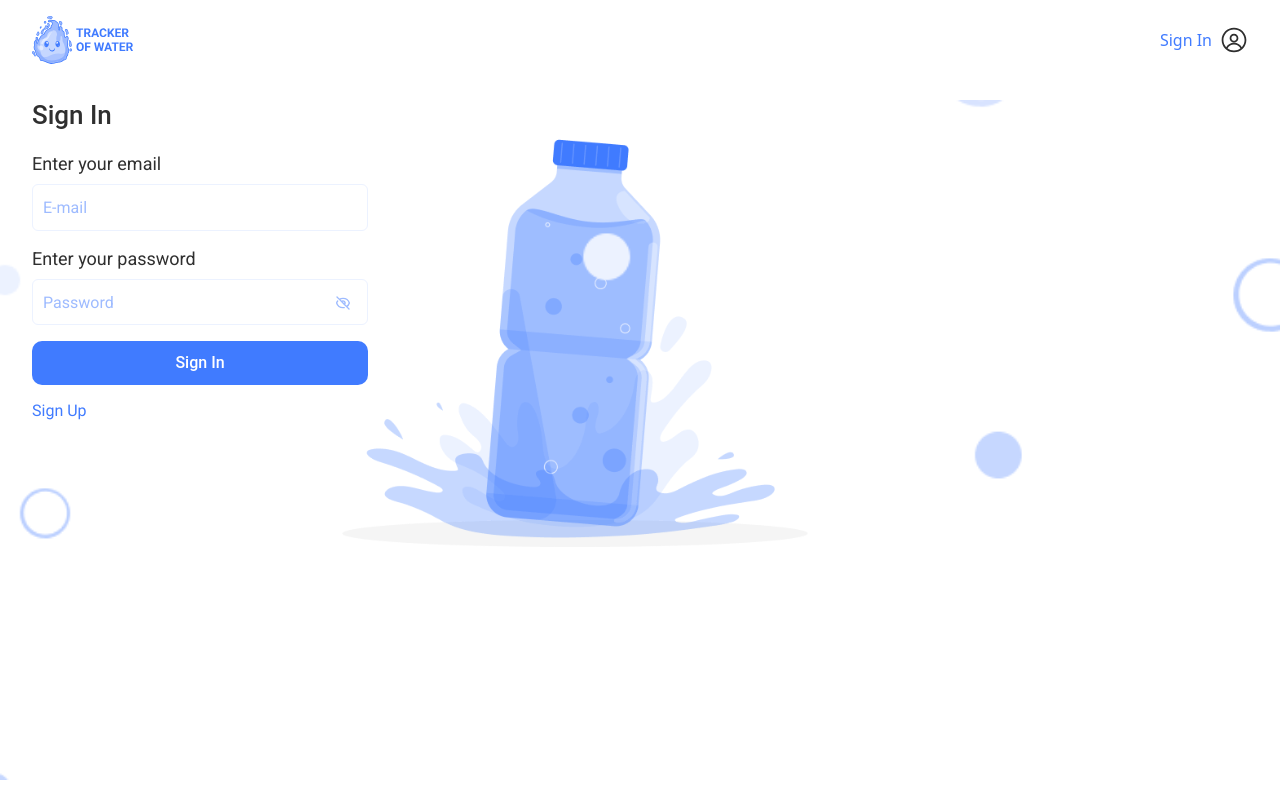
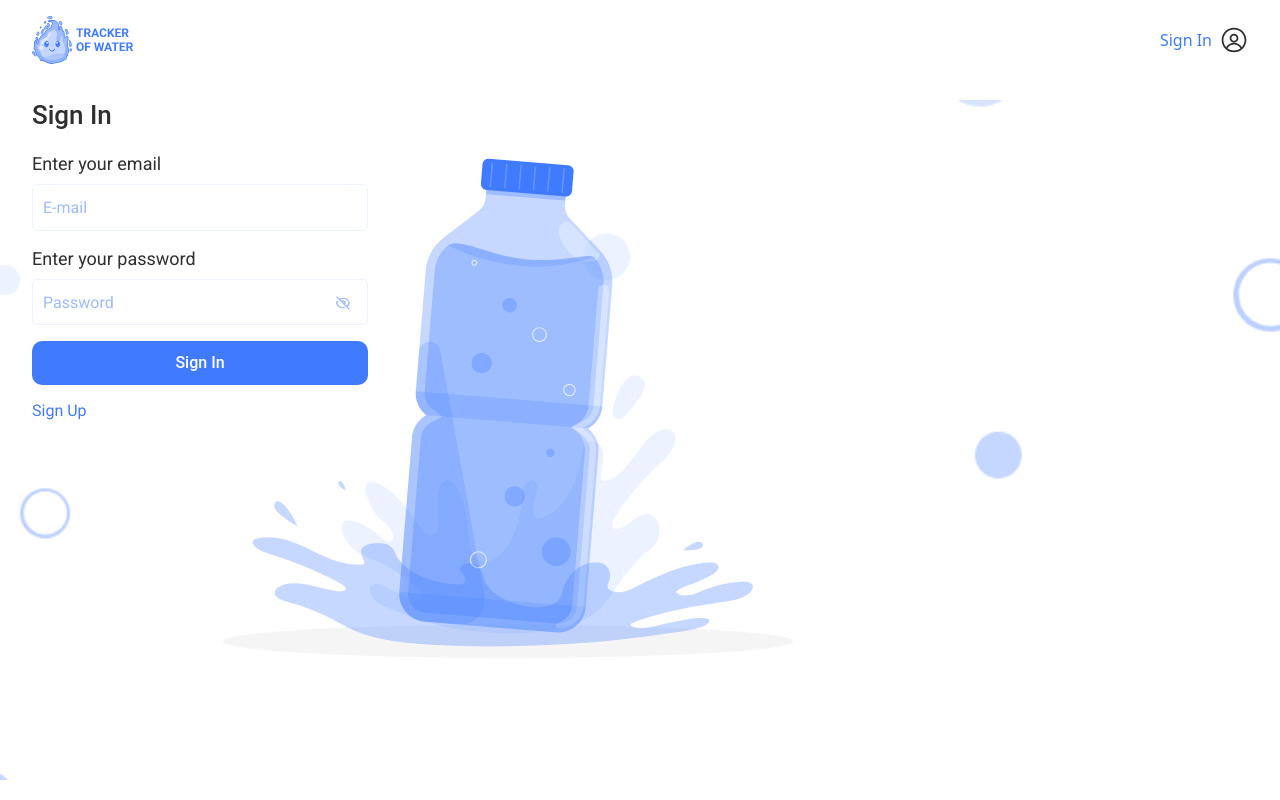
Before and after one commit to vladbevz/aqua-tracker-FE, a React (Vite) app: page /signin in a window 1280 px wide. Built offline with nearby package versions, Linux system fonts and the light colour scheme.

Commit message:
change backgroun Sign in

```diff
--- a/src/components/SignInForm/SignInForm.jsx
+++ b/src/components/SignInForm/SignInForm.jsx
@@ -123,33 +123,6 @@ export const SignInForm = () => {
           </Form>
         )}
       </Formik>
-      <picture className={css.picture}>
-        <source
-          srcSet="/images/SignIn/Bottle/Bottle-Desc-Sign-In-x2.png"
-          media="(min-width: 1440px) and (min-resolution: 192dpi)"
-        />
-        <source
-          srcSet="/images/SignIn/Bottle/Bottle-Desc-Sign-In.png"
-          media="(min-width: 1440px)"
-        />
-        <source
-          srcSet="/images/SignIn/Bottle/Bottle-Tab-Sign-In-x2.png"
-          media="(min-width: 768px) and (min-resolution: 192dpi)"
-        />
-        <source
-          srcSet="/images/SignIn/Bottle/Bottle-Tab-Sign-In.png"
-          media="(min-width: 768px)"
-        />
-        <source
-          srcSet="/images/SignIn/Bottle/Bottle-Mob-Sign-In-x2.png"
-          media="(max-width: 767px) and (min-resolution: 192dpi)"
-        />
-        <img
-          src="/images/SignIn/Bottle/Bottle-Mob-Sign-In.png"
-          alt="Bottle Sign In"
-          style={{ width: "100%", height: "auto" }}
-        />
-      </picture>
     </div>
   );
 };
--- a/src/components/SignInForm/SignInForm.module.css
+++ b/src/components/SignInForm/SignInForm.module.css
@@ -128,7 +128,6 @@ span {
     height: 548px;
     top: 0;
     left: 20%;
-    z-index: -1;
   }
 }
 @media only screen and (min-width: 1440px) {
--- a/src/pages/SignInPage/SignInPage.module.css
+++ b/src/pages/SignInPage/SignInPage.module.css
@@ -1,9 +1,10 @@
 .signIn {
   height: 680px;
-  background-image: url("/images/SignIn/Mobile-Sign-In.png");
-  background-size: cover;
-  background-position: center;
-  background-repeat: no-repeat;
+  background-image: url("/images/SignIn/Mobile-Sign-In.png"),
+    url("/images/SignIn/Bottle/Bottle-Mob-Sign-In.png");
+  background-size: cover, auto;
+  background-position: center, center 360px;
+  background-repeat: no-repeat, no-repeat;
   padding: 4px 20px;
   margin-top: 20px;
   display: flex;
@@ -11,23 +12,21 @@
   align-items: center;
 }
 
-@media only screen and (min-resolution: 192dpi) {
-  .signIn {
-    background-image: url("/images/SignIn/Mobile-Sign-In-x2.png");
-  }
-}
-
 @media only screen and (min-width: 768px) {
   .signIn {
-    background-image: url("/images/SignIn/Tablet-Sign-In.png");
-    /* padding-top: 40px; */
+    background-image: url("/images/SignIn/Bottle/Bottle-Tab-Sign-In.png"),
+      url("/images/SignIn/Tablet-Sign-In.png");
+    background-size: 736px 548px, cover;
+    background-position: 140px 10px, center;
+    background-repeat: no-repeat, no-repeat;
     padding: 0 32px;
     display: block;
   }
 
   @media only screen and (min-resolution: 192dpi) {
     .signIn {
-      background-image: url("/images/SignIn/Tablet-Sign-In-x2.png");
+      background-image: url("/images/SignIn/Bottle/Bottle-Tab-Sign-In-x2.png"),
+        url("/images/SignIn/Tablet-Sign-In-x2.png");
     }
   }
 }
@@ -36,14 +35,19 @@
   .signIn {
     height: 800px;
     margin-top: 0;
-    background-image: url("/images/SignIn/Desc-Sign-In.png");
+    background-image: url("/images/SignIn/Bottle/Bottle-Desc-Sign-In.png"),
+      url("/images/SignIn/Desc-Sign-In.png");
+    background-size: 916px 680px, cover;
+    background-position: 10px 50px, center;
+    background-repeat: no-repeat, no-repeat;
     padding-top: 40px;
     display: block;
   }
 
   @media only screen and (min-resolution: 192dpi) {
     .signIn {
-      background-image: url("/images/SignIn/Desc-Sign-In-x2.png");
+      background-image: url("/images/SignIn/Bottle/Bottle-Desc-Sign-In-x2.png"),
+        url("/images/SignIn/Desc-Sign-In-x2.png");
     }
   }
 }
```
